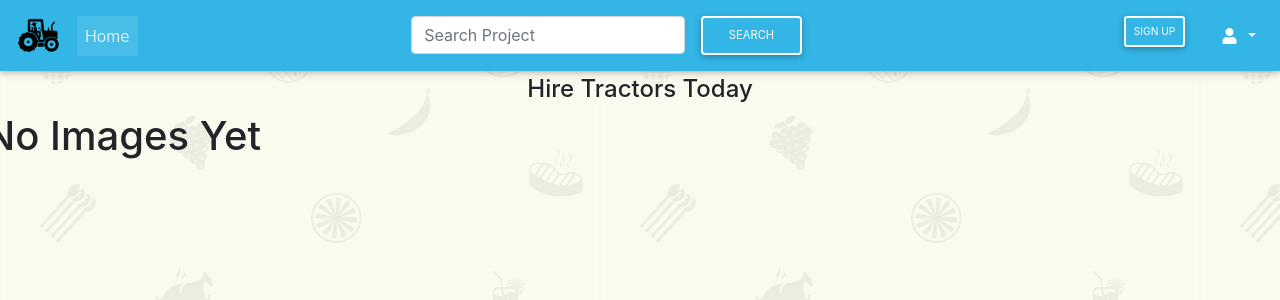
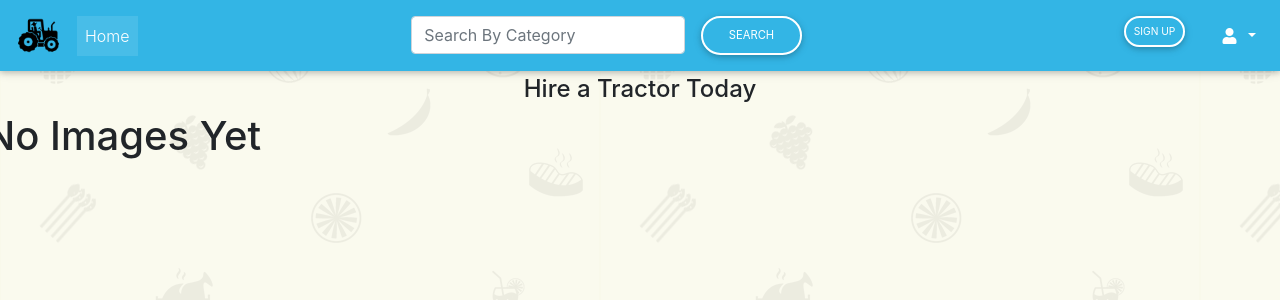
Before and after one commit to Antavio/Tract-Hire, a Django app: page / in a window 1280 px wide. Shown: the top 300 px of the page. Run offline with Django 3.2, Linux system fonts and the light colour scheme; data that the repository does not hold is empty; some libraries are stand-ins or nearby versions.

Commit message:
Create a search form on the navigation bar which will enable users to search for tractors using categories.

```diff
--- a/static/css/main_style.css
+++ b/static/css/main_style.css
@@ -1,3 +1,7 @@
 body{
     background-image: url(/static/images/restaurant_icons.png)
 }
+
+.btn{
+    border-radius: 20px;
+}
--- a/tract_hire/templates/navbar.html
+++ b/tract_hire/templates/navbar.html
@@ -20,8 +20,8 @@
         </ul>
         <ul class="navbar-nav ml-auto nav-flex-icons">
             <li class="nav-item" style="margin-right:300px;">
-                <form class="form-inline my-2 my-lg-0 ml-auto" action="">
-                    <input class="form-control" type="search    " name="project" placeholder="Search Project"
+                <form class="form-inline my-2 my-lg-0 ml-auto" action="{% url 'search_results' %}">
+                    <input class="form-control" type="search " name="category" placeholder="Search By Category"
                         aria-label="Search">
                     <button class="btn btn-outline-white btn-md my-2 my-sm-0 ml-3" type="submit">Search</button>
                 </form>
--- a/tract_hire/templates/tract_hire/index.html
+++ b/tract_hire/templates/tract_hire/index.html
@@ -2,7 +2,7 @@
 {% block content %}
 <div class="container-fluid">
     <div>
-        <h4 class="text-center heading">Hire Tractors Today</4>
+        <h4 class="text-center heading">Hire a Tractor Today</h4>
     </div>
     <div class="row">
         {% for tractor in tractors %}
@@ -25,7 +25,7 @@
                     <p class="card-text">Price Estimate: Ksh {{tractor.price_estimate}}</p>
                     <p class="card-text">Location: {{tractor.location}}</p>
                     <p class="card-text">Tel: {{tractor.contact}}</p>
-                    <p><a href="">View More</a></p>
+                    <a href="" class="btn btn-danger float-right">View More</a>
 
                 </div>
             </div>
```
